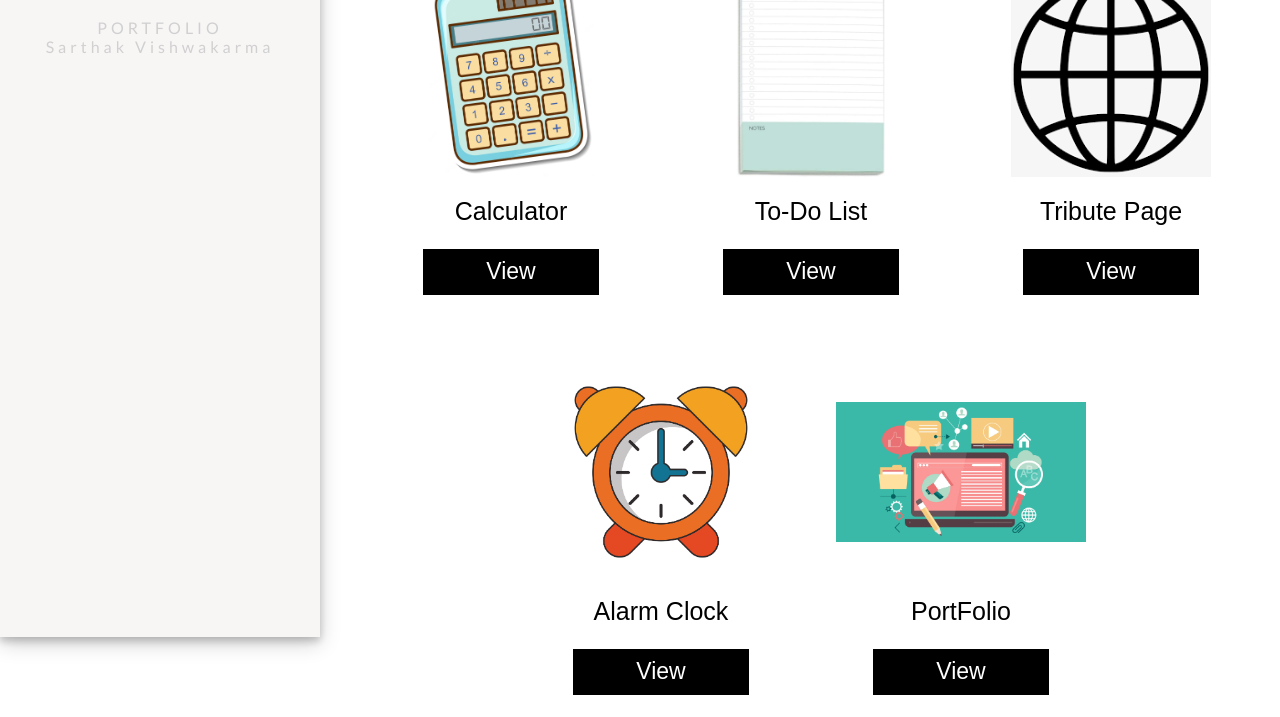
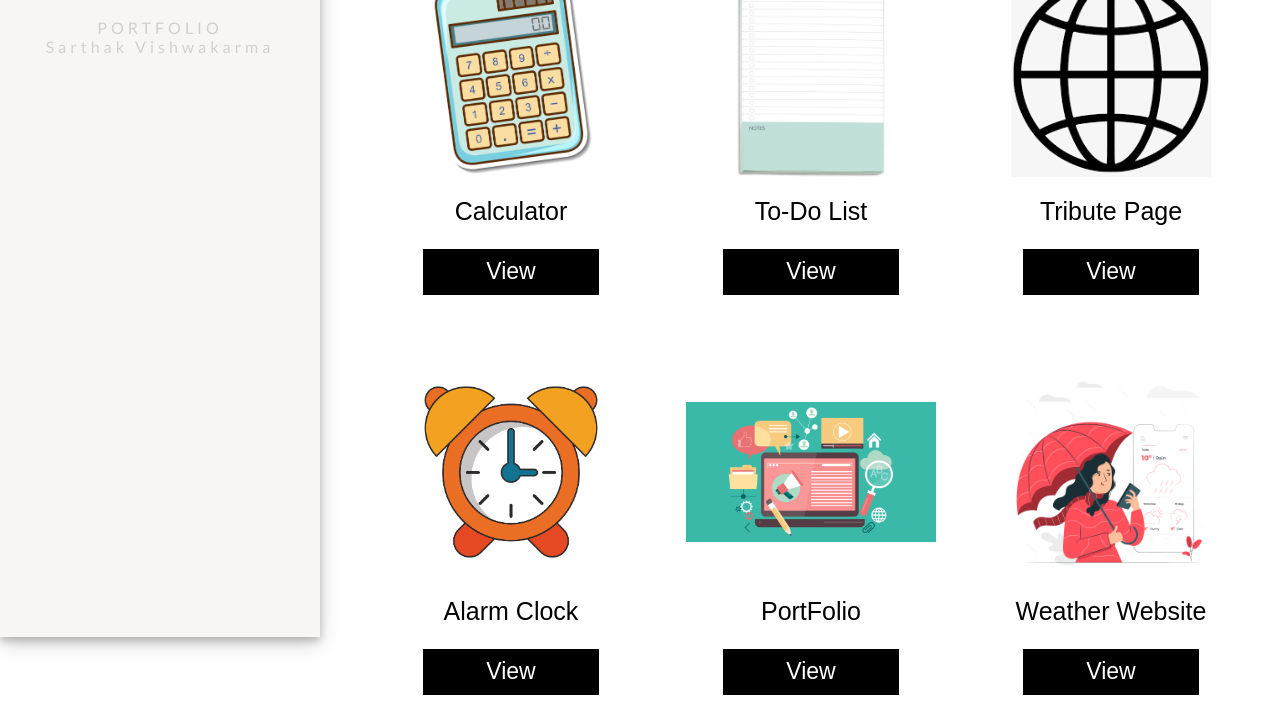
Before and after one commit to hackbysarthak03/port, a plain HTML site: page webd.html in a window 1280 px wide. Shown: the part 163-880 px from the top of the page. Drawn offline with Linux system fonts and the light colour scheme; a web font is replaced by a local one.

Commit message:
Update webd.html

```diff
--- a/webd.html
+++ b/webd.html
@@ -81,7 +81,15 @@
                                 <button class="project-btn" onclick="window.open('https://hackbysarthak03.github.io/port')">View</button>
                              </div>
                         </div>
-
+                        <div class="card" data-aos="fade-up">
+                            <div class="card-img">
+                                <img src="Assets/weather.jpg" height="100%" width="100%">
+                            </div>
+                            <div class="card-text">
+                                Weather Website
+                                <button class="project-btn" onclick="window.open('https://hackbysarthak03.github.io/weather-web')">View</button>
+                             </div>
+                        </div>
                     </div>
             </div>
 
```
